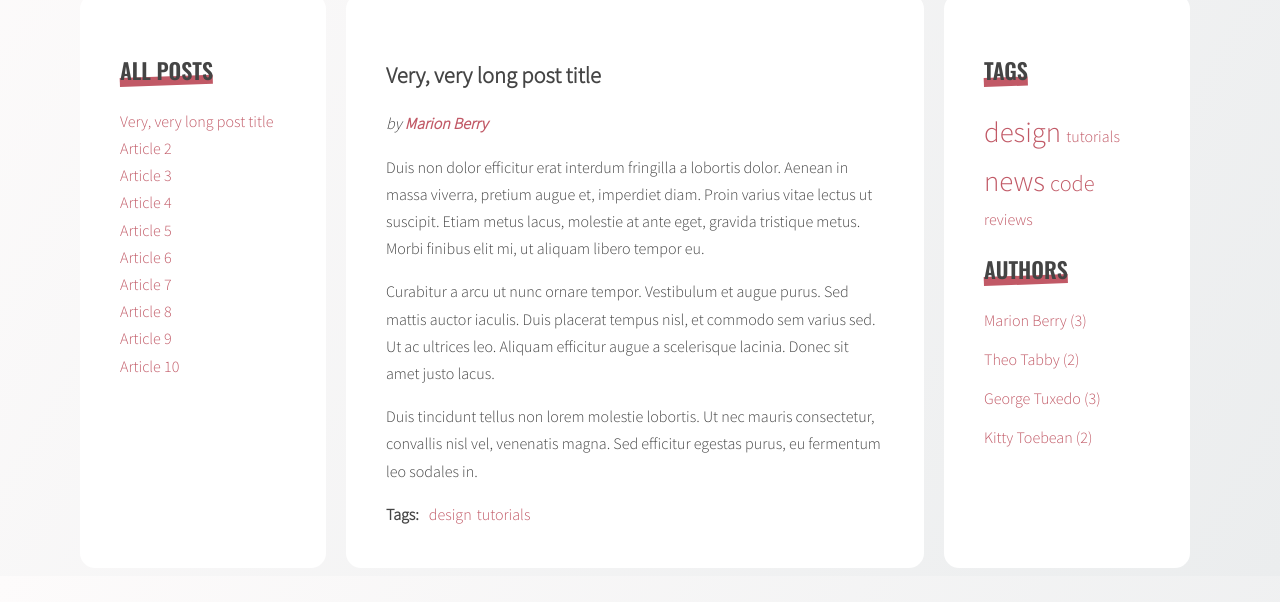
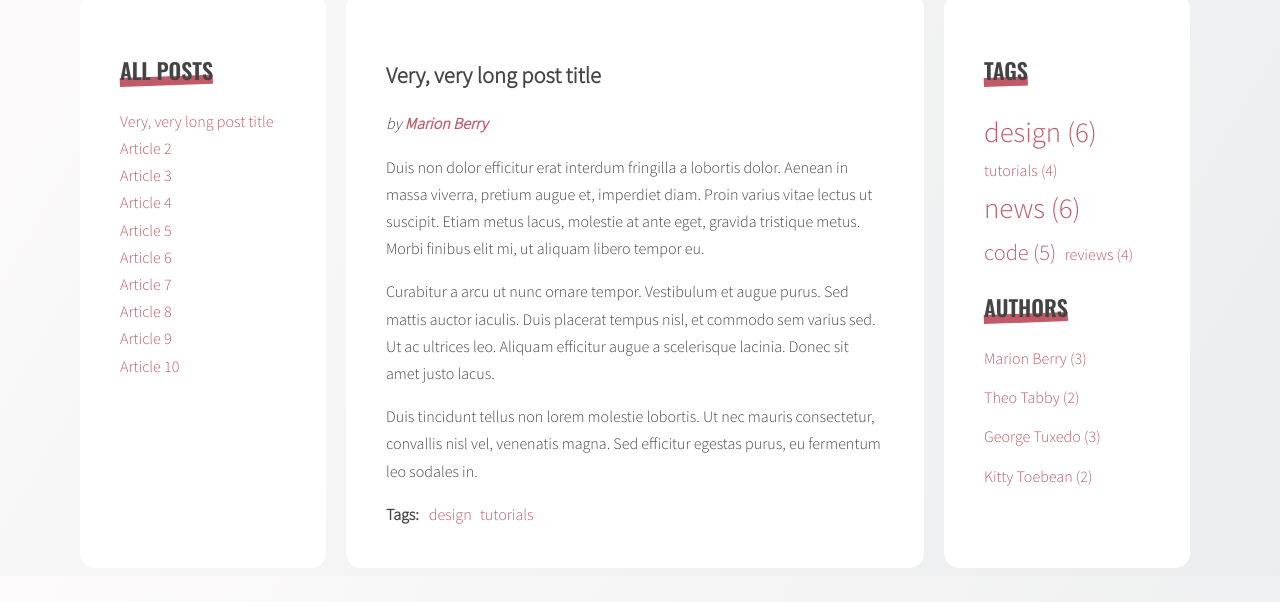
Before and after one commit to maariaantonina/javascript-blog, a website: page index.html in a window 1280 px wide. Shown: the part 198-800 px from the top of the page. Drawn offline with nearby package versions, Linux system fonts and the light colour scheme; files that its build step writes are made by us from their sources; files whose address does not match are found by name.

Commit message:
add handlebars to tags cloud

```diff
--- a/index.html
+++ b/index.html
@@ -257,6 +257,11 @@
   <script id="template-author-link" type="text/x-handlebars-template">
     by <a href="#author-{{ id }}">{{ title }}</a>
   </script>
+  <script id="template-tag-cloud-link" type="text/x-handlebars-template">
+    {{#each tags}}
+    <li><a href="#tag-{{tag}}" class="{{className}}">{{ tag }} ({{count}})</a></li>
+    {{/each}}
+  </script>
   <script src="https://cdnjs.cloudflare.com/ajax/libs/handlebars.js/4.1.0/handlebars.min.js"></script>
   <script src="js/script.js"></script>
 </body>
--- a/js/script.js
+++ b/js/script.js
@@ -3,7 +3,8 @@
     articleLink: Handlebars.compile(document.querySelector('#template-article-link').innerHTML),
     tagLink: Handlebars.compile(document.querySelector('#template-tag-link').innerHTML),
     authorLink: Handlebars.compile(document.querySelector('#template-author-link').innerHTML),
-  }
+    tagCloudLink: Handlebars.compile(document.querySelector('#template-tag-cloud-link').innerHTML),
+  };
 
   const opts = {
     articleSelector: '.post',
@@ -44,7 +45,7 @@
         .innerHTML;
       const linkHTMLData = { id: articleId, title: articleTitle };
       const linkHTML = templates.articleLink(linkHTMLData);
-      document.querySelector('.titles').insertAdjacentHTML('beforeend', linkHTML);
+      document.querySelector(opts.titleListSelector).insertAdjacentHTML('beforeend', linkHTML);
     }
   }
 
@@ -77,27 +78,31 @@
     const articles = document.querySelectorAll(opts.articleSelector);
     for (let article of articles) {
       const tags = article.querySelector(opts.articleTagsSelector);
-      let html = '';
       const articleTags = article.getAttribute('data-tags');
       const articleTagsArray = articleTags.split(' ');
+      let articleTagsList = '';
       for (let tag of articleTagsArray) {
-        const linkHtml = '<li><a href="#tag-' + tag + '">' + tag + '</a></li>';
-        html = html + linkHtml;
+        const linkHTMLData = { id: tag, title: tag };
+        const linkHTML = templates.tagLink(linkHTMLData);
+        articleTagsList += linkHTML;
         if (!allTags.hasOwnProperty(tag)) {
           allTags[tag] = 1;
         } else {
           allTags[tag]++;
         }
       }
+      tags.innerHTML = articleTagsList;
       const tagList = document.querySelector(opts.tagListSelector);
-      tags.innerHTML = html;
       const tagsParams = calculateTagsParams(allTags);
-      let allTagsHTML = '';
+      const allTagsData = { tags: [] };
       for (let tag in allTags) {
-        const tagLinkHTML = '<li><a href="#tag-' + tag + '" class="' + calculateTagClass(allTags[tag], tagsParams) + '">' + tag + '</a></li>';
-        allTagsHTML += tagLinkHTML;
+        allTagsData.tags.push({
+          tag: tag,
+          count: allTags[tag],
+          className: calculateTagClass(allTags[tag], tagsParams)
+        });
       }
-      tagList.innerHTML = allTagsHTML;
+      tagList.innerHTML = templates.tagCloudLink(allTagsData);
     }
   }
 
```
